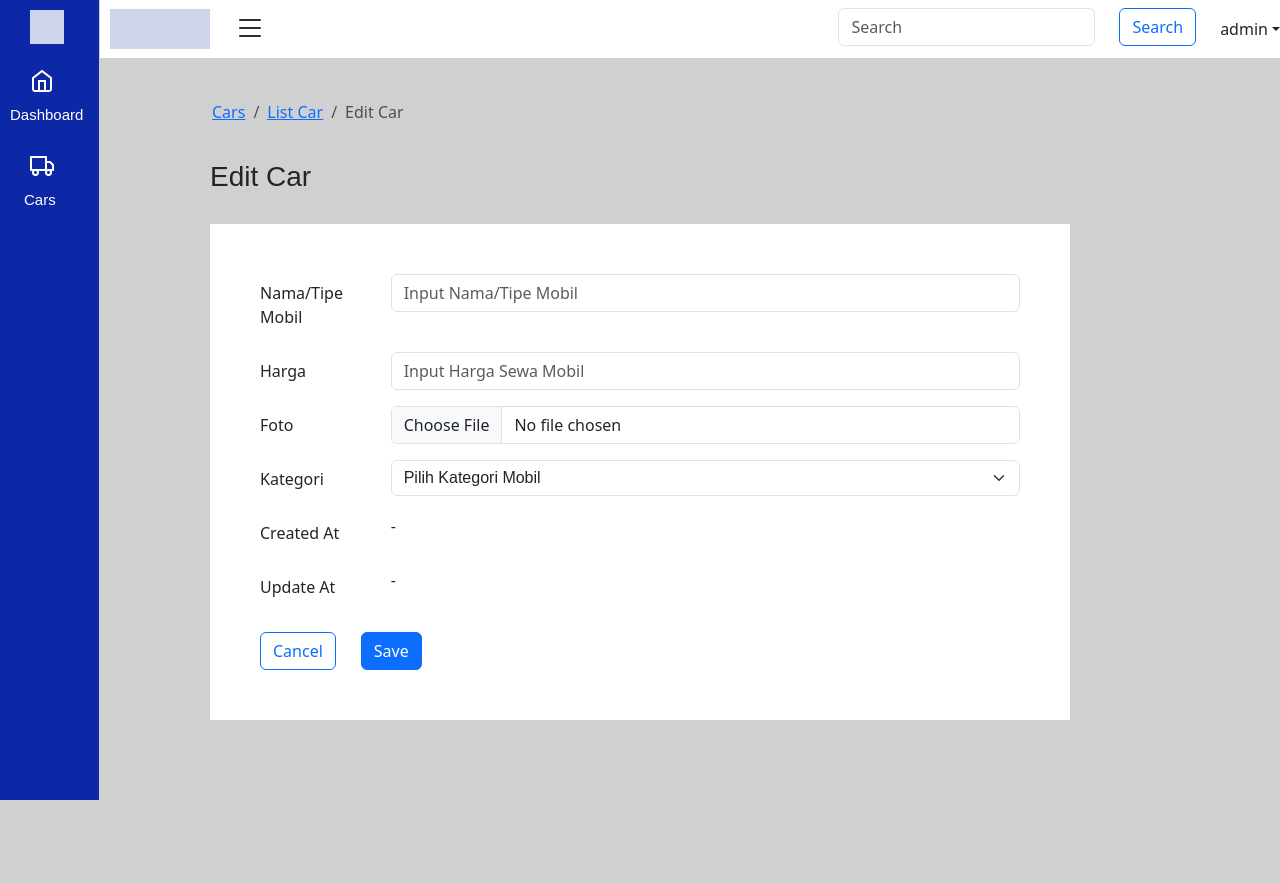
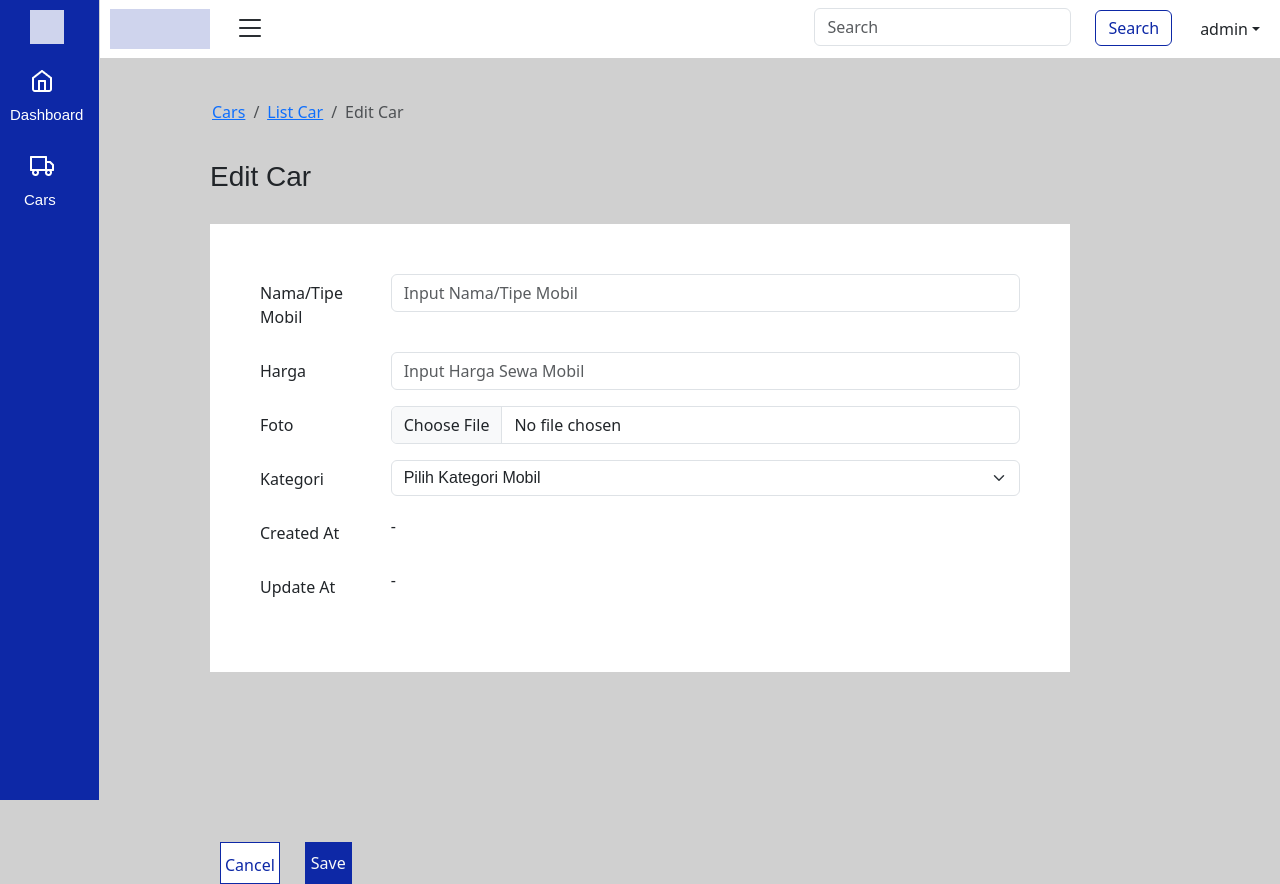
Before and after one commit to akbaradiw/Admin_23001028_14_Kelompok-4_Binar-Car-Rental-Platinum, a React (Vite) app: page /edit/1 in a window 1280 px wide. Shown: the top 884 px of the page. Before the commit the page ends 800 px from the top, so only its background shows below. Built offline with nearby package versions, Linux system fonts and the light colour scheme; no server answers; sample sign-in values are in the browser's storage.

Commit message:
fix styling

```diff
--- a/src/components/ListCar/index.jsx
+++ b/src/components/ListCar/index.jsx
@@ -85,7 +85,7 @@ const ListCar = () => {
       <div className="d-flex justify-content-between">
         <p className="h3">List Car</p>
 
-        <Button onClick={() => navigate("/add")}>+ Add New Car</Button>
+        <button className="btn-addnew" onClick={() => navigate("/add")}>+ Add New Car</button>
       </div>
       <br />
 
--- a/src/components/ListCar/style.css
+++ b/src/components/ListCar/style.css
@@ -16,3 +16,12 @@
     padding: 10px;
     border-radius: 5px;
 }
+
+.btn-addnew {
+    background-color: #0D28A6;
+    color: #f9f9f9;
+    border: none;
+    padding: 10px;
+    margin-top: 16px;
+    margin-right: 20px;
+}
--- a/src/components/NavBar/index.jsx
+++ b/src/components/NavBar/index.jsx
@@ -57,9 +57,9 @@ const NavBar = () => {
               />
             </Col>
             <Col xs="auto">
-              <Button variant="outline-primary" onClick={handleSearch}>
+              <button className="btn-search" onClick={handleSearch}>
                 Search
-              </Button>
+              </button>
             </Col>
             <Col xs="auto">
               <div id="text-admin">
--- a/src/components/NavBar/style.css
+++ b/src/components/NavBar/style.css
@@ -14,6 +14,7 @@
 
 #text-admin {
     padding: 9px 0px;
+    margin-right: 20px;
 }
 
 .logo-navbar{
@@ -23,3 +24,12 @@
     background-color: #CFD4ED;
 
 }
+
+.btn-search {
+    background-color: #ffffff;
+    color: #0D28A6;
+    border: solid 1px #0D28A6;
+    padding: 5px 12px 5px 12px;
+    border-radius: 6px;
+    margin: 2px 4px 0px 0px;
+}
--- a/src/pages/AddPage/index.jsx
+++ b/src/pages/AddPage/index.jsx
@@ -243,17 +243,17 @@ const AddPage = () => {
             </Col>
           </Form.Group>
         </Form>
-        <div className="btn-add">
-          <Button variant="outline-primary" onClick={handleCancel}>Cancel</Button>
-          <Button
-            variant="primary"
+      </div>
+      <div className="btn-add">
+          <button className="add-cancel" onClick={handleCancel}>Cancel</button>
+          <button
+            className="add-save"
             onClick={handleSubmitForm}
             disabled={!fixAdd}
           >
             Save
-          </Button>
+          </button>
         </div>
-      </div>
     </div>
   );
 };
--- a/src/pages/AddPage/style.css
+++ b/src/pages/AddPage/style.css
@@ -20,5 +20,22 @@
 .btn-add {
     display: flex;
     gap: 25px;
-    padding: 10px 0px 0px;
+    padding: 170px 0px 0px 220px;
 }
+
+.add-cancel {
+    background-color: #ffffff;
+    color: #0D28A6;
+    border: solid 1px #0D28A6;
+    padding: 10px 4px 6px 4px;
+    font-weight: 500;
+
+}
+
+.add-save {
+    background-color: #0D28A6;
+    color: #f9f9f9;
+    border: solid 1px #0D28A6;
+    padding: 6px 5px 6px 5px;
+    font-weight: 500;
+}
--- a/src/pages/EditPage/index.jsx
+++ b/src/pages/EditPage/index.jsx
@@ -290,14 +290,15 @@ const EditPage = () => {
             </Col>
           </Form.Group>
         </Form>
-        <div className="edit-btn">
-          <Button variant="outline-primary">Cancel</Button>
-          <Button variant="primary" onClick={editButton} isDisabled={!fixEdit}>
+      </div>
+
+      <div className="edit-btn">
+          <button className="edt-cancel">Cancel</button>
+          <button className="edt-save" onClick={editButton} isDisabled={!fixEdit}>
             Save
-          </Button>
+          </button>
 
         </div>
-      </div>
     </div>
   );
 };
--- a/src/pages/EditPage/style.css
+++ b/src/pages/EditPage/style.css
@@ -19,5 +19,22 @@
 .edit-btn {
     display: flex;
     gap: 25px;
-    padding: 10px 0px 0px;
+    padding: 170px 0px 0px 220px;
 }
+
+.edt-cancel {
+    background-color: #ffffff;
+    color: #0D28A6;
+    border: solid 1px #0D28A6;
+    padding: 10px 4px 6px 4px;
+    font-weight: 500;
+
+}
+
+.edt-save {
+    background-color: #0D28A6;
+    color: #f9f9f9;
+    border: solid 1px #0D28A6;
+    padding: 6px 5px 6px 5px;
+    font-weight: 500;
+}
```
